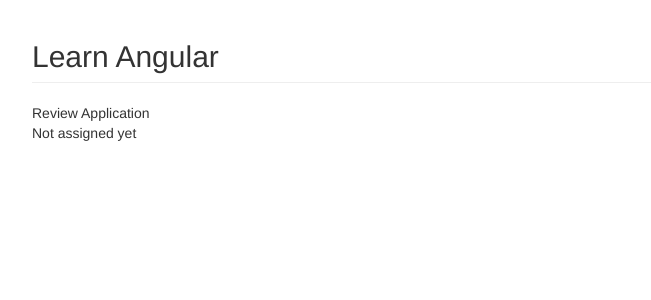
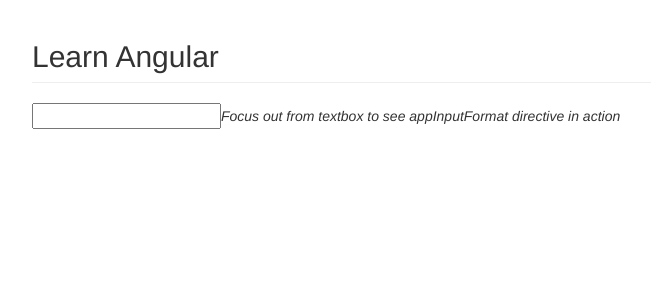
Before and after one commit to palashmon/learn-angular4, an Angular app: page / in a window 1280 px wide. Shown: the top 300 px of the page, without its empty margins (38-689 px from the left). Built offline with nearby package versions, Linux system fonts and the light colour scheme.

Commit message:
Creating custom directives

```diff
--- a/src/app/app.component.html
+++ b/src/app/app.component.html
@@ -3,6 +3,6 @@
 <div class="container">
     <h2 class="page-header">Learn Angular</h2>
 
-    <span>{{ task.title }}</span><br/>
-    <span>{{ task.assignee?.name | default: "Not assigned yet"}}</span>
+    <input type="text" [appInputFormat]="'uppercase'">
+    <em>Focus out from textbox to see appInputFormat directive in action</em>
 </div>
--- a/src/app/app.module.ts
+++ b/src/app/app.module.ts
@@ -11,6 +11,7 @@ import { AppComponent } from './app.component';
 import { CourseComponent } from './course/course.component';
 import { FavoriteComponent } from './favorite/favorite.component';
 import { PanelComponent } from './panel/panel.component';
+import { InputFormatDirective } from './input-format.directive';
 
 @NgModule({
     declarations: [
@@ -21,7 +22,8 @@ import { PanelComponent } from './panel/panel.component';
         CapitalizePipe,
         DefaultPipe,
         FavoriteComponent,
-        PanelComponent
+        PanelComponent,
+        InputFormatDirective
     ],
     imports: [BrowserModule, FormsModule],
     providers: [CoursesService],
--- /dev/null
+++ b/src/app/input-format.directive.ts
@@ -0,0 +1,21 @@
+import { Directive, Input, ElementRef, HostListener } from '@angular/core';
+
+@Directive({
+    selector: '[appInputFormat]'
+})
+export class InputFormatDirective {
+    @Input('appInputFormat') format;
+    constructor(private el: ElementRef) {}
+
+    @HostListener('blur')
+    onblur() {
+        let value: string = this.el.nativeElement.value;
+
+        // Check the format supplied from the html host
+        if (this.format === 'lowercase') {
+            this.el.nativeElement.value = value.toLowerCase();
+        } else {
+            this.el.nativeElement.value = value.toUpperCase();
+        }
+    }
+}
```
Also changed, not shown: package.json (+44 -27 lines), 1 other file (tests, documents, lock files or other folders).
